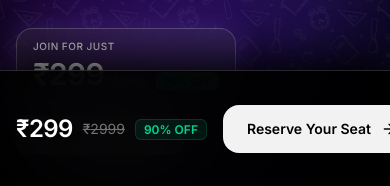
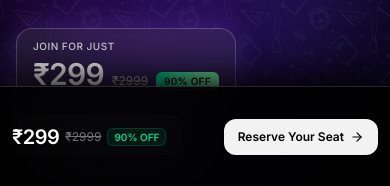
Before and after one commit to ckwebdevelopmentteam/Spain-webinar, a Next.js app: page / in a window 390 px wide. Shown: the part 657-843 px from the top of the page. Built offline with nearby package versions, Linux system fonts and the light colour scheme.

Commit message:
update vynayak image

```diff
--- a/app/globals.css
+++ b/app/globals.css
@@ -234,3 +234,10 @@
   opacity: 0.95;
   filter: brightness(1);
 }
+
+/* Prevent mobile iOS / Android auto-zoom on inputs and modal iframes */
+@media screen and (max-width: 768px) {
+  input, select, textarea {
+    font-size: 16px !important;
+  }
+}
--- a/app/layout.tsx
+++ b/app/layout.tsx
@@ -1,4 +1,4 @@
-import type { Metadata } from "next";
+import type { Metadata, Viewport } from "next";
 import { Inter } from "next/font/google";
 import Script from "next/script";
 import "./globals.css";
@@ -9,6 +9,13 @@ const inter = Inter({
   weight: ["300", "400", "500", "600"],
   display: "swap",
 });
+
+export const viewport: Viewport = {
+  width: "device-width",
+  initialScale: 1,
+  maximumScale: 1,
+  userScalable: false,
+};
 
 export const metadata: Metadata = {
   title: "SapAin | Master the Art of AI Image & Video Generation",
--- a/app/page.tsx
+++ b/app/page.tsx
@@ -897,7 +897,7 @@ export default function Home() {
                   <img
                     src={webinarData.mentor.image}
                     alt={webinarData.mentor.name}
-                    className="w-40 h-40 sm:w-48 sm:h-48 rounded-3xl object-cover border-2 border-white/20 shadow-2xl"
+                    className="w-44 h-44 sm:w-52 sm:h-52 rounded-3xl object-cover object-top border-2 border-white/20 shadow-2xl"
                   />
                   <div className="absolute -bottom-3 left-1/2 -translate-x-1/2 px-3 py-1 rounded-full bg-white text-black text-[10px] font-medium tracking-normal shadow-lg whitespace-nowrap">
                     {webinarData.mentor.experienceYears}+ Years in AI
@@ -1213,10 +1213,10 @@ export default function Home() {
       </footer>
 
       {/* FIXED BOTTOM ACTION BAR - Visible throughout the website */}
-      <div className="fixed bottom-0 left-0 right-0 z-50 border-t border-white/15 bg-black/95 backdrop-blur-2xl py-5 sm:py-7 shadow-[0_-12px_40px_rgba(0,0,0,0.95)]">
-        <div className="mx-auto max-w-7xl px-4 sm:px-6 lg:px-8 flex items-center justify-between gap-4 sm:gap-6 min-h-[76px] sm:min-h-[92px]">
+      <div className="fixed bottom-0 left-0 right-0 z-50 border-t border-white/15 bg-black/95 backdrop-blur-2xl py-4 sm:py-7 shadow-[0_-12px_40px_rgba(0,0,0,0.95)]">
+        <div className="mx-auto max-w-7xl px-3 sm:px-6 lg:px-8 flex items-center justify-between gap-2 sm:gap-6 min-h-[68px] sm:min-h-[92px]">
           {/* Fee & Workshop Info */}
-          <div className="flex items-center gap-5 sm:gap-8">
+          <div className="flex items-center gap-4 sm:gap-8">
             <div className="hidden md:block leading-tight">
               <div className="flex items-center gap-2 mb-1">
                 <span className="relative flex h-2.5 w-2.5 shrink-0">
@@ -1232,14 +1232,14 @@ export default function Home() {
 
             <div className="flex flex-col justify-center">
               <span className="text-[11px] uppercase tracking-wider text-neutral-400 font-medium hidden sm:block mb-0.5">Workshop Fee</span>
-              <div className="flex items-center gap-2.5 sm:gap-3 flex-nowrap">
-                <span className="text-2xl sm:text-3xl md:text-4xl font-bold text-white tracking-tight whitespace-nowrap">
+              <div className="flex items-center gap-1.5 sm:gap-3 flex-nowrap">
+                <span className="text-xl sm:text-3xl md:text-4xl font-bold text-white tracking-tight whitespace-nowrap">
                   ₹{webinarData.fee}
                 </span>
-                <span className="text-sm sm:text-base text-neutral-500 line-through whitespace-nowrap">
+                <span className="text-xs sm:text-base text-neutral-500 line-through whitespace-nowrap">
                   ₹{webinarData.originalFee}
                 </span>
-                <span className="text-xs font-semibold text-emerald-400 bg-emerald-500/10 border border-emerald-500/20 px-2 py-0.5 rounded-md whitespace-nowrap shrink-0 leading-tight">
+                <span className="text-[10px] sm:text-xs font-semibold text-emerald-400 bg-emerald-500/10 border border-emerald-500/20 px-1.5 py-0.5 rounded-md whitespace-nowrap shrink-0 leading-tight">
                   90% OFF
                 </span>
               </div>
@@ -1249,10 +1249,10 @@ export default function Home() {
           {/* Action CTA Button */}
           <button
             onClick={() => openEnrollModal('English')}
-            className="glow-button px-6 py-3.5 sm:px-9 sm:py-4 bg-[#F2F2F2] hover:bg-white text-black font-semibold text-sm sm:text-base rounded-2xl shadow-xl hover:shadow-white/25 hover:scale-[1.02] active:scale-[0.98] transition-all cursor-pointer flex items-center justify-center gap-2.5 shrink-0 whitespace-nowrap"
+            className="glow-button px-3.5 py-2.5 sm:px-9 sm:py-4 bg-[#F2F2F2] hover:bg-white text-black font-semibold text-xs sm:text-base rounded-xl sm:rounded-2xl shadow-xl hover:shadow-white/25 hover:scale-[1.02] active:scale-[0.98] transition-all cursor-pointer flex items-center justify-center gap-1.5 sm:gap-2.5 shrink-0 whitespace-nowrap"
           >
             <span>Reserve Your Seat</span>
-            <ArrowRight className="w-4 h-4 sm:w-5 sm:h-5" />
+            <ArrowRight className="w-3.5 h-3.5 sm:w-5 sm:h-5" />
           </button>
         </div>
       </div>
--- a/components/RegistrationModal.tsx
+++ b/components/RegistrationModal.tsx
@@ -287,7 +287,7 @@ export const RegistrationModal: React.FC<RegistrationModalProps> = ({
                 <input
                   type="text"
                   placeholder="Aarav Sharma"
-                  className="w-full pl-10 pr-4 py-2.5 bg-white/5 border border-white/10 rounded-lg text-sm text-white placeholder:text-neutral-500 focus:border-white focus:bg-white/10 focus:ring-1 focus:ring-white/50 focus:outline-none transition-colors"
+                  className="w-full pl-10 pr-4 py-2.5 bg-white/5 border border-white/10 rounded-lg text-base sm:text-sm text-white placeholder:text-neutral-500 focus:border-white focus:bg-white/10 focus:ring-1 focus:ring-white/50 focus:outline-none transition-colors"
                   {...register('name', { required: 'Name is required' })}
                 />
               </div>
@@ -302,7 +302,7 @@ export const RegistrationModal: React.FC<RegistrationModalProps> = ({
                 <input
                   type="email"
                   placeholder="aarav@example.com"
-                  className="w-full pl-10 pr-4 py-2.5 bg-white/5 border border-white/10 rounded-lg text-sm text-white placeholder:text-neutral-500 focus:border-white focus:bg-white/10 focus:ring-1 focus:ring-white/50 focus:outline-none transition-colors"
+                  className="w-full pl-10 pr-4 py-2.5 bg-white/5 border border-white/10 rounded-lg text-base sm:text-sm text-white placeholder:text-neutral-500 focus:border-white focus:bg-white/10 focus:ring-1 focus:ring-white/50 focus:outline-none transition-colors"
                   {...register('email', {
                     required: 'Email is required',
                     pattern: {
@@ -323,7 +323,7 @@ export const RegistrationModal: React.FC<RegistrationModalProps> = ({
                 <input
                   type="tel"
                   placeholder="+91 98765 43210"
-                  className="w-full pl-10 pr-4 py-2.5 bg-white/5 border border-white/10 rounded-lg text-sm text-white placeholder:text-neutral-500 focus:border-white focus:bg-white/10 focus:ring-1 focus:ring-white/50 focus:outline-none transition-colors"
+                  className="w-full pl-10 pr-4 py-2.5 bg-white/5 border border-white/10 rounded-lg text-base sm:text-sm text-white placeholder:text-neutral-500 focus:border-white focus:bg-white/10 focus:ring-1 focus:ring-white/50 focus:outline-none transition-colors"
                   {...register('phone', {
                     required: 'Phone number is required',
                     pattern: {
--- a/data/webinarData.ts
+++ b/data/webinarData.ts
@@ -228,39 +228,43 @@ export const webinarData: WebinarConfig = {
       name: "Brijin Raj",
       role: "Managing Director, Sapain",
       bio: "Brijin Raj is a creative entrepreneur and business leader with a strong focus on building and scaling creative ventures. As Managing Director of Sapain, he brings together business strategy, creativity, technology, and innovation to build forward-thinking organizations. His leadership centers on building strong teams, developing new opportunities, and shaping the future of creative businesses.",
-      image: "/founders/brijin_raj.jpg"
+      image: "/founders/brijin_raj.jpg",
+      linkedin: "https://www.linkedin.com/in/brijin-raj-02925b239/"
     },
-
     {
       name: "Akshay",
       role: "CEO, Sapain",
       bio: "Akshay is the CEO of Sapain and an AI enthusiast with a deep interest in the intersection of technology and creativity. He actively explores emerging AI technologies and their practical applications across different fields, with a focus on discovering how AI can enhance creative processes, productivity, and innovation. His vision centers on making emerging technology accessible and useful across creative and professional workflows.",
-      image: "/founders/akshay.jpg"
+      image: "/founders/akshay.jpg",
+      linkedin: "https://www.linkedin.com/in/akshay-krishnan-kp-389247286/"
     },
     {
       name: "Nandu",
       role: "COO, Sapain",
       bio: "Nandu is the Chief Operating Officer at Sapain and a creative-focused team leader with around eight years of experience in the creative industry. He focuses on building efficient systems, improving team collaboration, and creating smooth workflows that support creative production. Alongside operations, he continues to explore emerging creative mediums and technologies to help teams work more efficiently and effectively.",
-      image: "/founders/nandu.jpg"
+      image: "/founders/nandu.jpg",
+      linkedin: "https://www.linkedin.com/in/nandu-p-36b23a19b/"
     },
     {
       name: "Mithun",
       role: "CEDO, Sapain",
       bio: "Mithun serves as the Chief Education & Development Officer at Sapain, focusing on integrating AI into creative education and workflows. With around eight years of experience in the creative field, he develops structured syllabuses, learning systems, and educational workflows that connect creativity with emerging technology. His areas of exploration span 2D, 3D, animation, and AI-powered creative processes.",
-      image: "/founders/mithun.jpg"
+      image: "/founders/mithun.jpg",
+      linkedin: "https://www.linkedin.com/in/midhunsanimator/"
     },
     {
       name: "Kiran",
       role: "CMO, Sapain",
       bio: "Kiran is the Chief Marketing Officer at Sapain, specializing in creative marketing and team leadership. With extensive experience leading creative teams, he brings a strong understanding of visual communication, branding, and digital media. He continuously explores emerging creative technologies and mediums, including AI and 3D, to develop new approaches to marketing and creative storytelling.",
-      image: "/founders/kiran.jpg"
+      image: "/founders/kiran.jpg",
+      linkedin: "https://www.linkedin.com/in/kiranraj-rv-7a6905218/"
     }
   ],
   mentor: {
     name: "Vinayak",
     role: "Lead Mentor & AI Video Specialist, Sapain",
     bio: "Hi, I'm Vinayak from Sapain, and I'm excited to be your mentor for this workshop. Sapain is India's leading AI video creator brand, with years of experience researching, experimenting, and developing in the field of AI. Over 7 years, we've worked with emerging AI technologies, explored new creative possibilities, and turned them into real-world solutions for brands and businesses. I currently lead and mentor Sapain's students, teaching them how to apply these tools and workflows in real, practical projects. That experience is what we're bringing into this workshop - giving you access to the tools, techniques, and creative workflows we've learned through years of working with AI.",
-    image: "https://images.unsplash.com/photo-1539571696357-5a69c17a67c6?q=80&w=300&auto=format&fit=crop",
+    image: "/mentor-vinayak-new.jpg",
     experienceYears: 7
   },
   trustedBrands: [
```
Also changed, not shown: components/sections/FoundersCarousel.tsx (+11 -45 lines), public/mentor-vinayak-new.jpg (added), public/mentor-vinayak.jpg (added).
